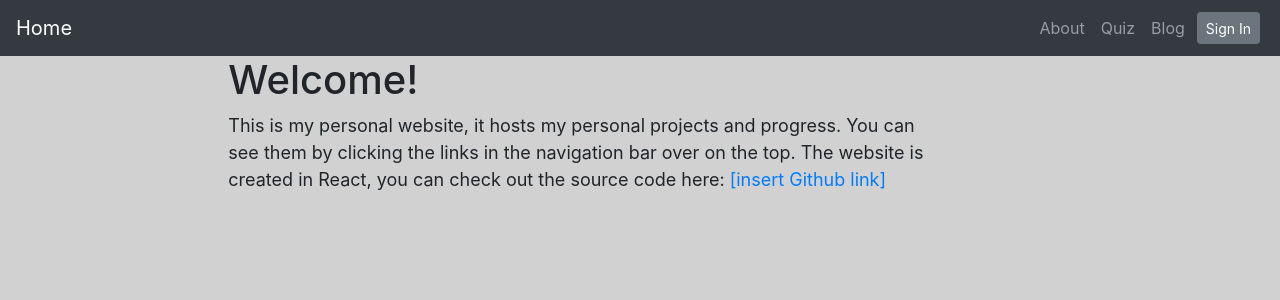
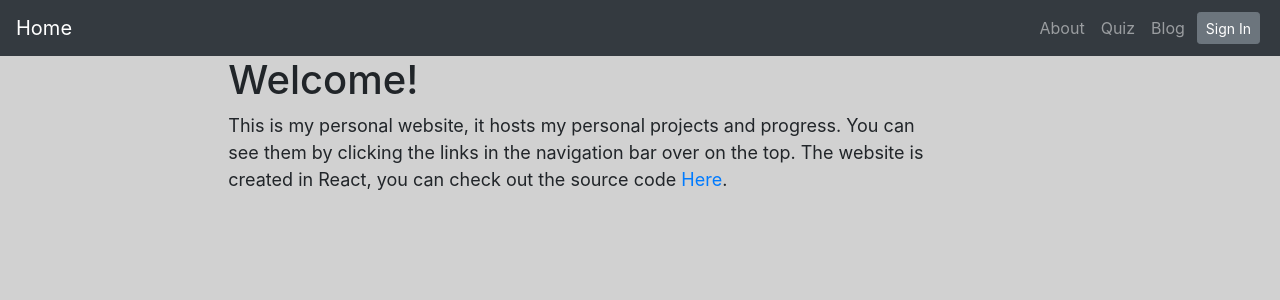
Before and after one commit to ShouShou92410/ShouShou92410.github.io, a React (Create React App) app: page / in a window 1280 px wide. Shown: the top 300 px of the page. Built offline with nearby package versions, Linux system fonts and the light colour scheme; no server answers.

Commit message:
Fix links

```diff
--- a/src/about/AboutView.jsx
+++ b/src/about/AboutView.jsx
@@ -29,13 +29,13 @@ function AboutView() {
             </p>
           </Row>
           <Row className="justify-content-md-center">
-            <a href="https://github.com/Seavanas">
+            <a href="https://github.com/ShouShou92410" target="_blank">
               <Image src={`${process.env.PUBLIC_URL}/github.png`} />
             </a>
-            <a href="https://www.linkedin.com/in/yu-hsiang-wen-b61745144/">
+            <a href="https://www.linkedin.com/in/yu-hsiang-wen-b61745144/" target="_blank">
               <Image src={`${process.env.PUBLIC_URL}/linkedin.png`} />
             </a>
-            <a href="https://steamcommunity.com/id/Seavanas">
+            <a href="https://steamcommunity.com/id/Seavanas" target="_blank">
               <Image src={`${process.env.PUBLIC_URL}/steam.png`} />
             </a>
           </Row>
--- a/src/root/HomeView.jsx
+++ b/src/root/HomeView.jsx
@@ -12,8 +12,13 @@ function HomeView() {
           <p className="fs-18">
             This is my personal website, it hosts my personal projects and progress. You can see
             them by clicking the links in the navigation bar over on the top. The website is created
-            in React, you can check out the source code here:{' '}
-            <a href="https://github.com/Seavanas">[insert Github link]</a>
+            in React, you can check out the source code{' '}
+            <a
+              href="https://github.com/ShouShou92410/ShouShou92410.github.io/tree/Source-Code"
+              target="_blank">
+              Here
+            </a>
+            .
           </p>
         </Col>
       </Row>
```
